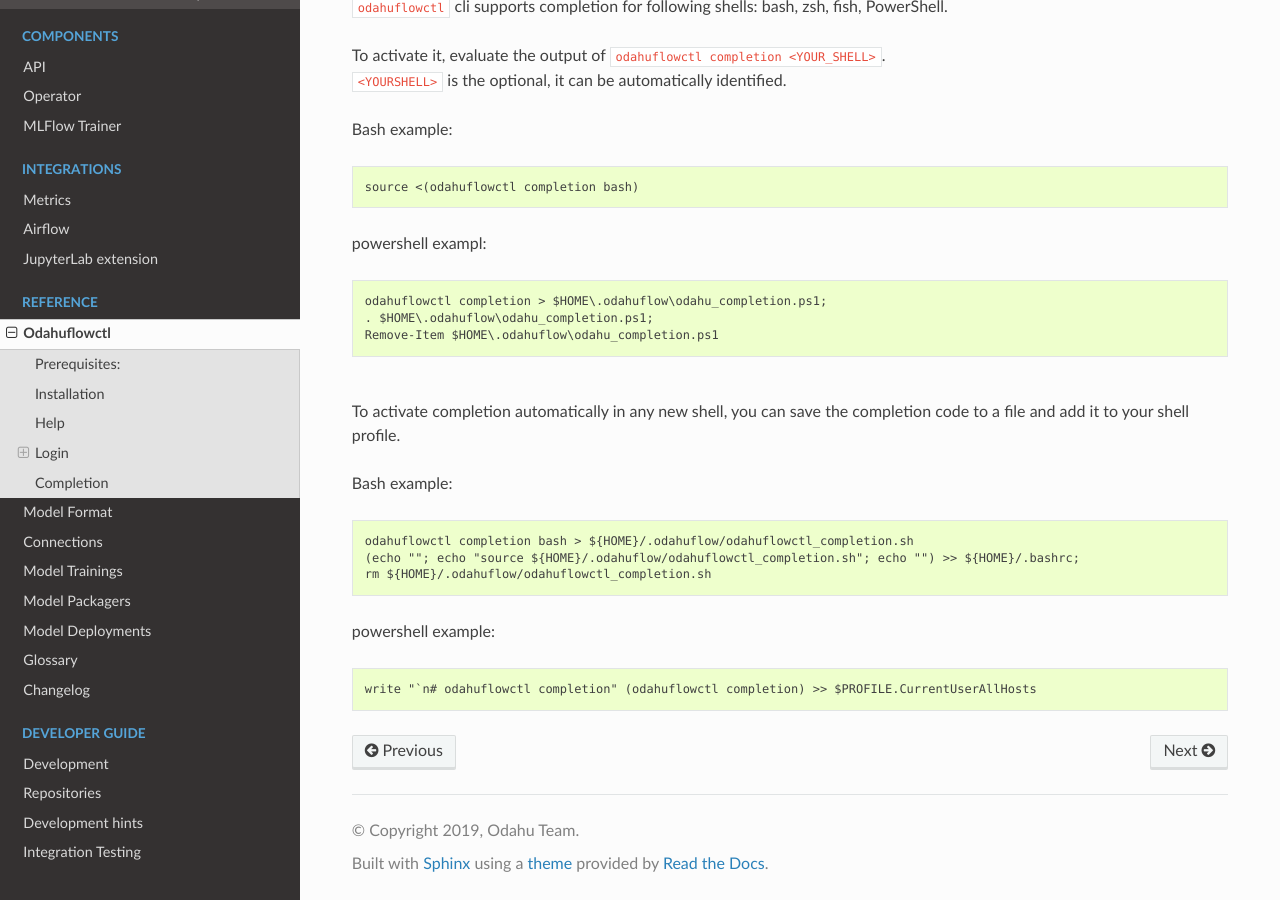
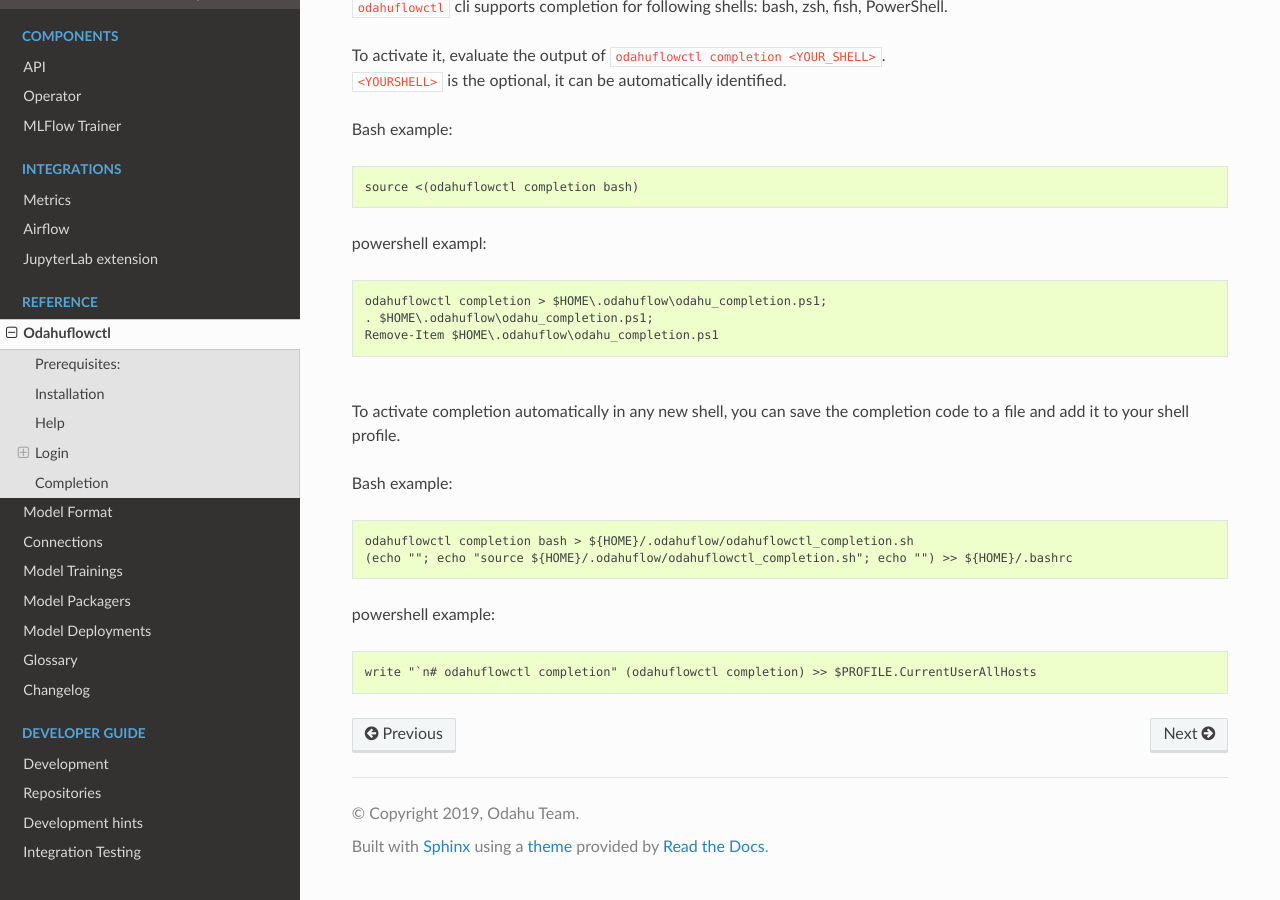
Before and after one commit to odahu/odahu-docs, a Sphinx documentation site: the page built from source/ref_odahuflowctl.md, in a window 1280 px wide and 900 px high, scrolled down 1469 px. Built offline with Sphinx 7.4.7 and the Read the Docs theme 2.0.0, drawn with Linux system fonts in a browser that asks for light colours; formulas are drawn with MathJax 3.

Commit message:
misunderstood how bash works

````diff
--- a/source/ref_odahuflowctl.md
+++ b/source/ref_odahuflowctl.md
@@ -84,8 +84,7 @@ and add it to your shell profile.
 Bash example:
 ```shell script
 odahuflowctl completion bash > ${HOME}/.odahuflow/odahuflowctl_completion.sh
-(echo ""; echo "source ${HOME}/.odahuflow/odahuflowctl_completion.sh"; echo "") >> ${HOME}/.bashrc;
-rm ${HOME}/.odahuflow/odahuflowctl_completion.sh
+(echo ""; echo "source ${HOME}/.odahuflow/odahuflowctl_completion.sh"; echo "") >> ${HOME}/.bashrc
 ```
 
 powershell example:
````
